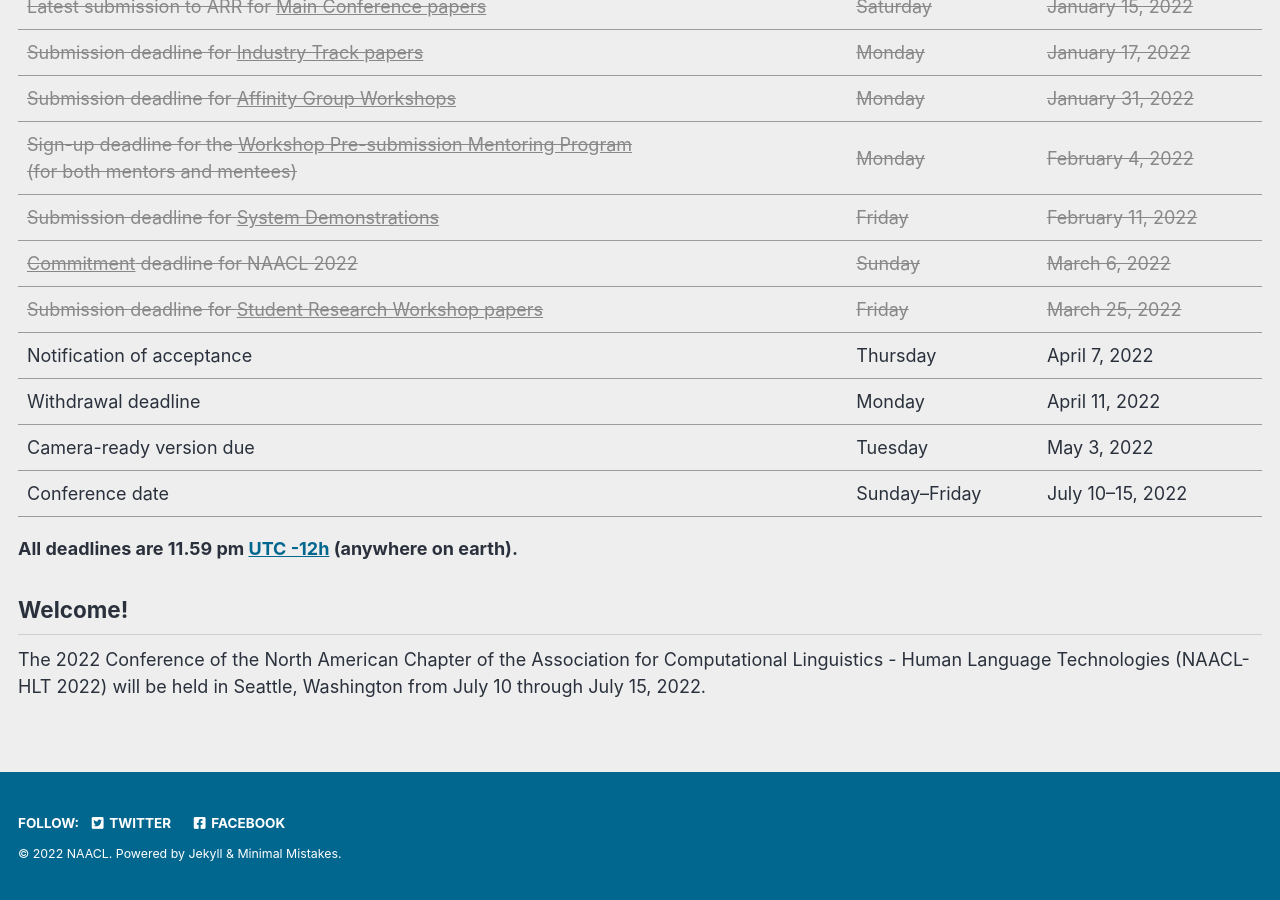
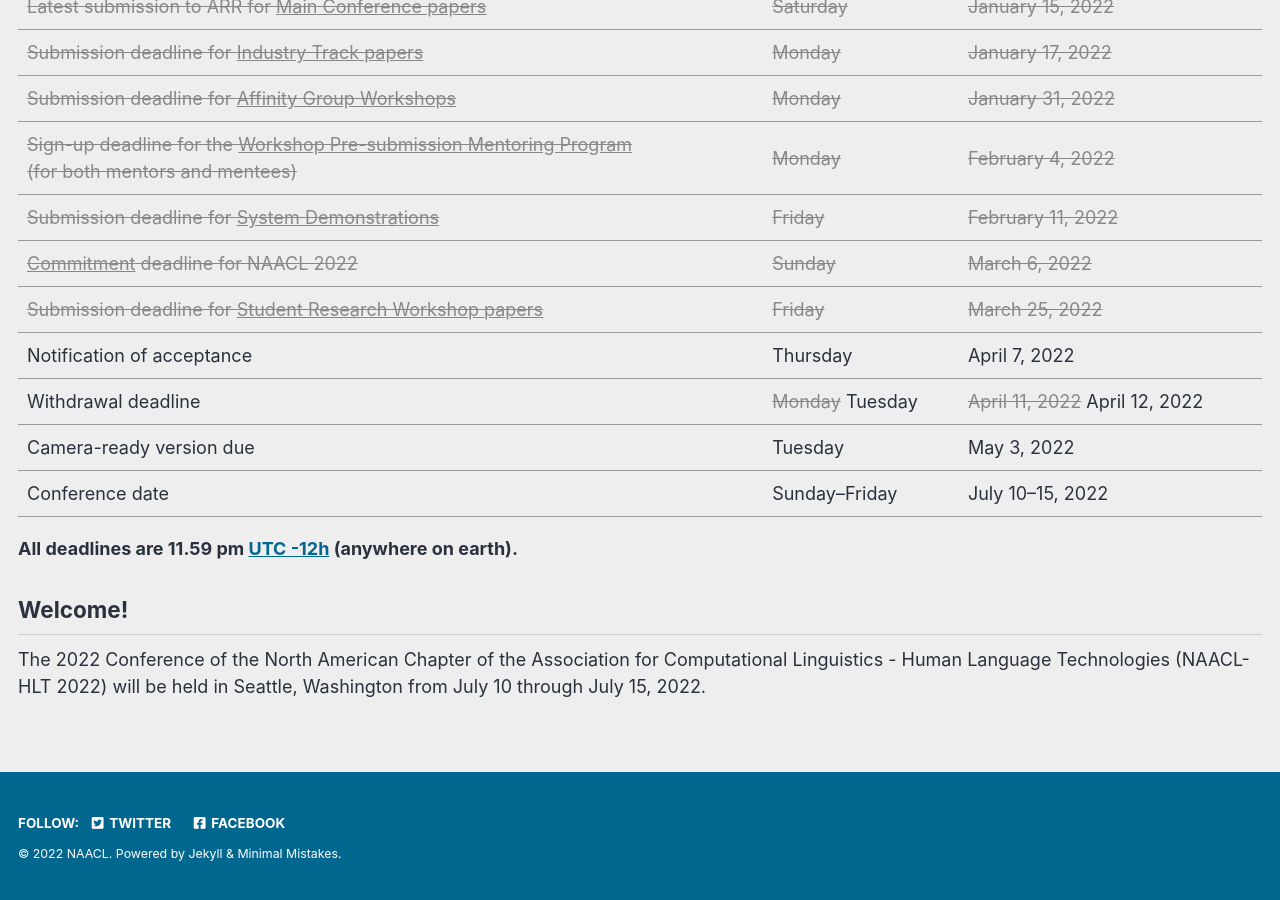
Before and after one commit to naacl-org/naacl-2022-website, a Jekyll site: the page built from _pages/home.md, in a window 1280 px wide and 900 px high, scrolled down 829 px. Built offline with Jekyll 4.4.1, drawn with Linux system fonts in a browser that asks for light colours; cached includes are drawn as plain includes; comment, search, counter and statistics services are not loaded.

Commit message:
Update withdrawal deadline

```diff
--- a/_pages/home.md
+++ b/_pages/home.md
@@ -39,7 +39,7 @@ secondary_excerpt: "July 10--15, 2022"
 | ~~[Commitment](/blog/commitment-faq/) deadline for NAACL 2022~~ | ~~Sunday~~ | ~~March 6, 2022~~ |
 | ~~Submission deadline for [Student Research Workshop papers](/calls/srw/)~~ | ~~Friday~~ | ~~March 25, 2022~~ |
 | Notification of acceptance | Thursday | April 7, 2022 |
-| Withdrawal deadline | Monday | April 11, 2022 |
+| Withdrawal deadline | ~~Monday~~ Tuesday | ~~April 11, 2022~~ April 12, 2022 |
 | Camera-ready version due | Tuesday | May 3, 2022 |
 | Conference date | Sunday--Friday | July 10--15, 2022 |
 {: .dates-table}
```
